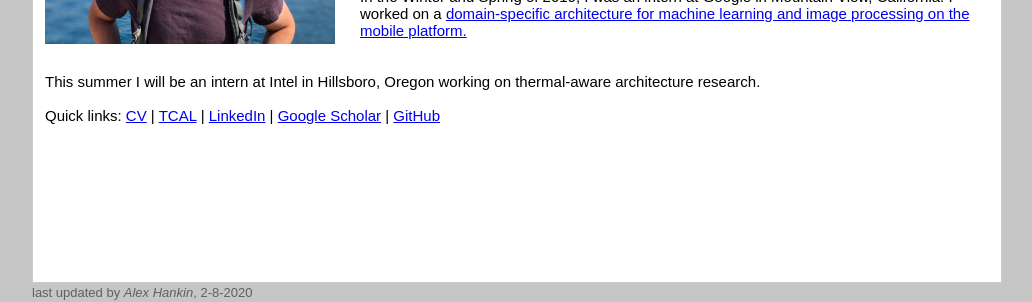
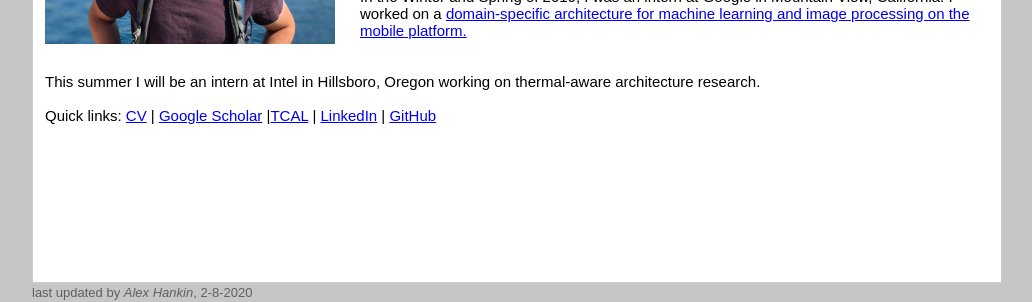
Before and after one commit to hankin0/hankin0.github.io, a Jekyll site: the page built from index.html, in a window 1280 px wide. Shown: the part 268-570 px from the top of the page, without its empty margins (123-1155 px from the left). Built offline with Jekyll 4.4.1, drawn with Linux system fonts in a browser that asks for light colours; some of the changed lines change nothing that is shown.

Commit message:
small edits

```diff
--- a/index.html
+++ b/index.html
@@ -33,10 +33,7 @@ layout: default
 	    on the mobile platform.</a><br><br><br> This summer I will be an intern at Intel in
         Hillsboro, Oregon working on thermal-aware architecture research. <br><br>
 
-	    Quick links: <a href="docs/hankin_CV_12-16-19.pdf">CV</a> | <a href="https://sites.tufts.edu/tcal/people/current-students/#post-845">TCAL</a> |
-	            <a href="https://www.linkedin.com/in/alexanderhankin">LinkedIn</a> | <a
-                href="https://scholar.google.com/citations?user=a0G2ggYAAAAJ&hl=en">Google
-                Scholar</a> | <a href="https://github.com/ah7149407">GitHub</a><br><br><br>
+	    Quick links: <a href="docs/hankin_CV_12-16-19.pdf">CV</a> | <a href="https://scholar.google.com/citations?user=a0G2ggYAAAAJ&hl=en">Google Scholar</a> |<a href="https://sites.tufts.edu/tcal/people/current-students/#post-845">TCAL</a> | <a href="https://www.linkedin.com/in/alexanderhankin">LinkedIn</a> | <a href="https://github.com/ah7149407">GitHub</a><br><br><br>
                   <br><br><br><br><br><br><br>
      </div>
 
```
